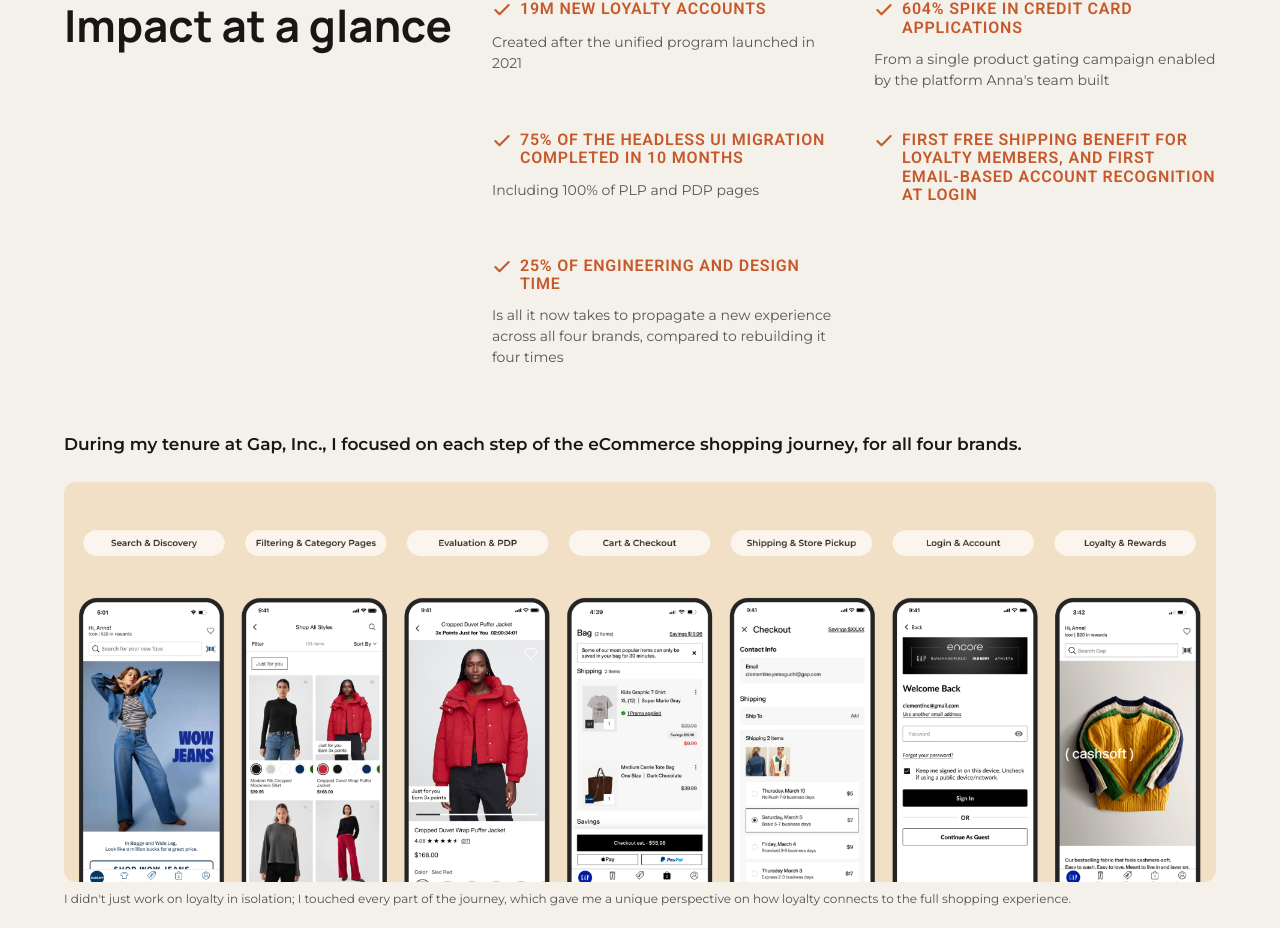
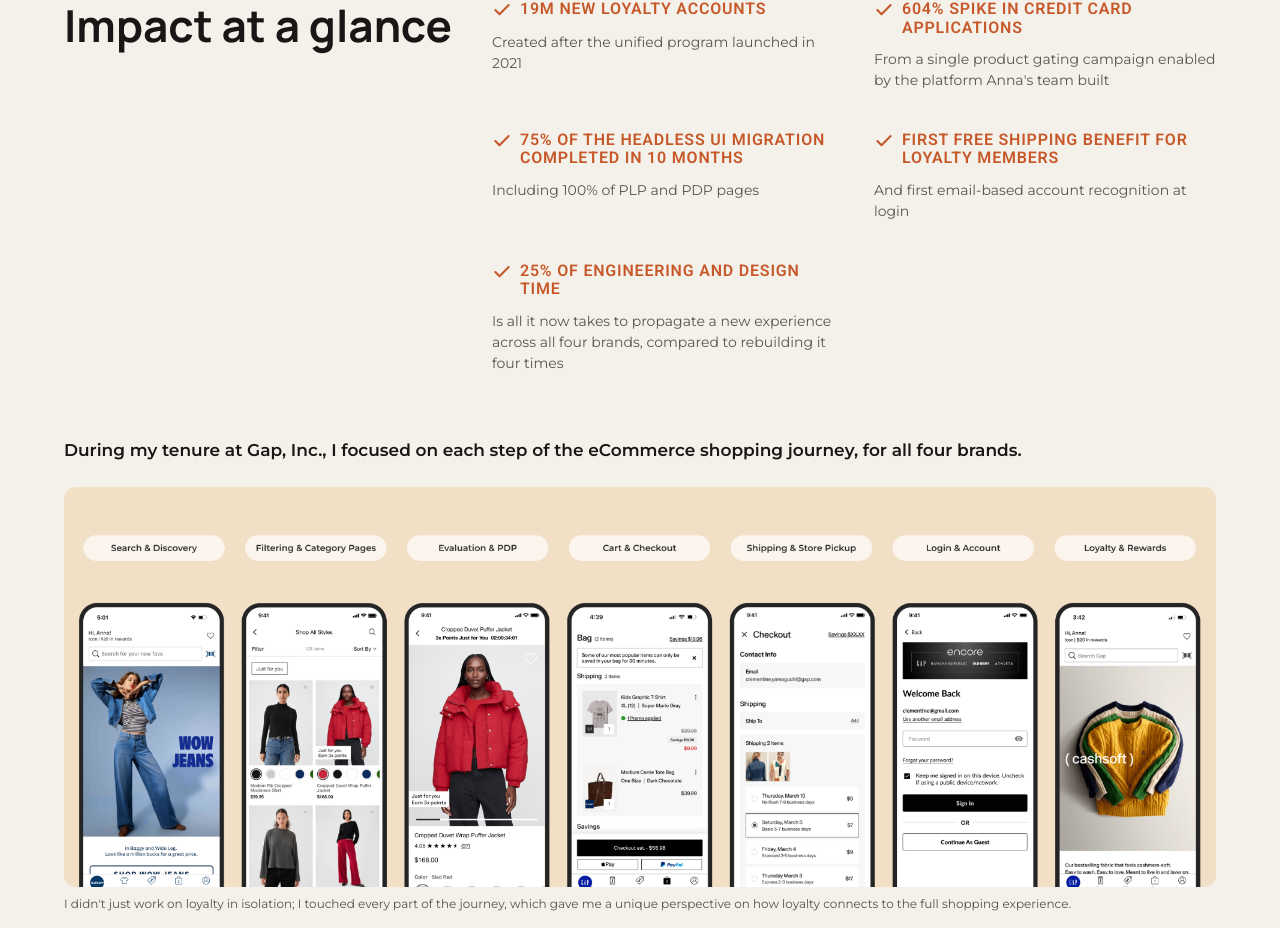
Before and after one commit to annareedsmalley/Online-Portfolio-Sept-2026, a React (Vite) app: page /work/four-brands-one-membership in a window 1280 px wide. Shown: the part 950-1878 px from the top of the page. Built offline with nearby package versions, Linux system fonts and the light colour scheme; the HTML template or start-up script is replaced by a standard one.

Commit message:
Changes
Co-authored-by: annareedsmalley <13755902+annareedsmalley@users.noreply.github.com>

```diff
--- a/src/pages/CaseStudySalesforce.tsx
+++ b/src/pages/CaseStudySalesforce.tsx
@@ -28,8 +28,8 @@ const impacts = [
     body: "Including 100% of PLP and PDP pages",
   },
   {
-    label: "First free shipping benefit for loyalty members, and first email-based account recognition at login",
-    body: "",
+    label: "First free shipping benefit for loyalty members",
+    body: "And first email-based account recognition at login",
   },
   {
     label: "25% OF ENGINEERING AND DESIGN TIME",
```
